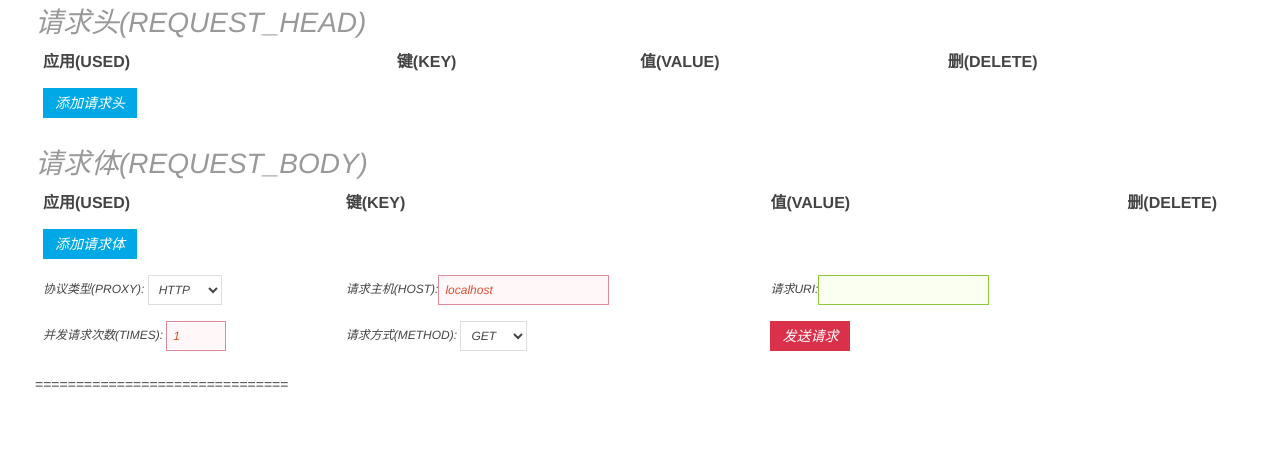
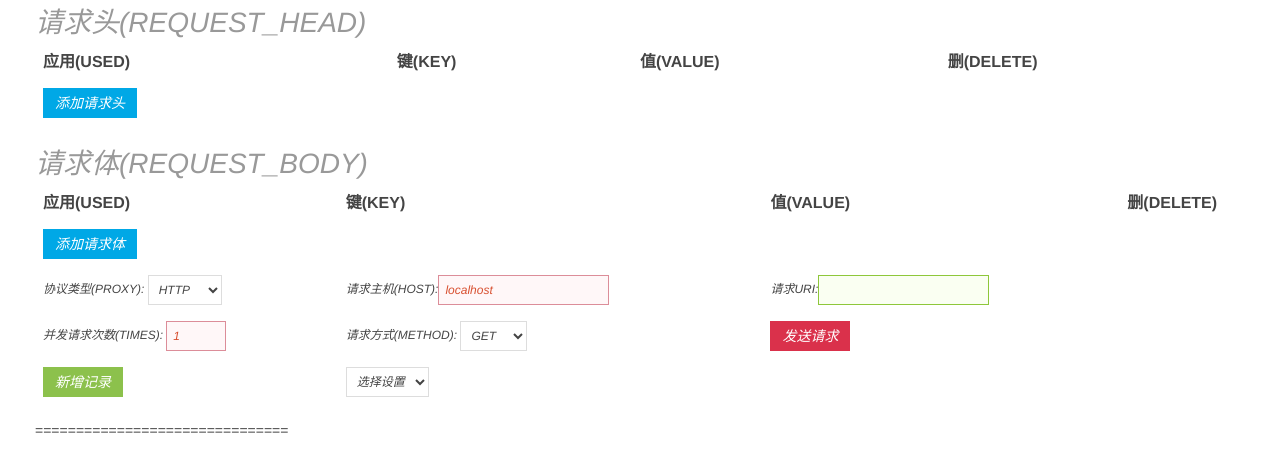
Before and after one commit to wyne1986/axios_api_test, a plain HTML site: page index.html in a window 1280 px wide. Drawn offline with Linux system fonts and the light colour scheme.

Commit message:
update, add history controller

```diff
--- a/index.html
+++ b/index.html
@@ -94,6 +94,21 @@
 									<button class="uk-button uk-button-danger" @click="send_request">发送请求</button>
 								</td>
 							</tr>
+							<tr>
+								<td>
+									<button class="uk-button uk-button-success" @click="save_request(1)">新增记录</button>
+								</td>
+								<td>
+									<select @change="select_request" v-model="selected_history">
+										<option value="0">选择设置</option>
+										<option :value="hkey" v-for="(his,hkey) in request_history" :key="hkey">{{his.req_proxy+'://'+his.req_host+his.req_uri+' ('+hkey+')'}}</option>
+									</select>
+								</td>
+								<td>
+									<button class="uk-button uk-button-success" @click="save_request(0)" v-if="selected_history!=0">替换保存</button>
+									<button class="uk-button uk-button-danger" @click="save_request(2)" v-if="selected_history!=0">删除记录</button>
+								</td>
+							</tr>
 							</tfoot>
 						</table>
 
@@ -173,7 +188,9 @@
             req_proxy:'http',
 			req_host:'localhost',
 			req_uri:'',
-			input_stop:false
+			input_stop:false,
+			request_history:{},
+            selected_history:0
 		},
 		mounted:function(){
             var rhead = localStorage.getItem('req_head');
@@ -188,6 +205,11 @@
             if(rhost)this.req_host = rhost;
             if(ruri)this.req_uri = ruri;
             if(rmethod)this.req_method = rmethod;
+            var history = localStorage.getItem('request_history');
+            if(history==null) history = '{}';
+            this.request_history = JSON.parse(history);
+            var selected = localStorage.getItem('selected_history');
+            if(selected!=null) this.selected_history = selected;
 		},
 		methods:{
 			add_req_head:function(){
@@ -220,6 +242,36 @@
                         }
 						break;
 				}
+			},
+			save_request:function(type){
+			    var dt = this.selected_history;
+			    var history = this.request_history;
+			    console.log(dt);
+                console.log(type);
+			    if(type==1){
+                    var date = new Date();
+                    dt = date.getFullYear()+'-'+(date.getMonth()+1)+'-'+date.getDate()+' '+date.getHours()+':'+date.getMinutes()+':'+date.getSeconds();
+				}
+				if(type==2){
+			        delete(history[dt]);
+                    this.selected_history = 0;
+				}else{
+                    history[dt] = {req_head:this.req_head,req_body:this.req_body,req_method:this.req_method,req_times:this.req_times,req_proxy:this.req_proxy,req_host:this.req_host,req_uri:this.req_uri};
+                    this.selected_history = dt;
+			    }
+                this.request_history = {};
+				this.request_history = history;
+			},
+            select_request:function(){
+			    if(this.selected_history!=0){
+			        this.req_head = this.request_history[this.selected_history].req_head;
+                    this.req_body = this.request_history[this.selected_history].req_body;
+                    this.req_times = this.request_history[this.selected_history].req_times;
+                    this.req_proxy = this.request_history[this.selected_history].req_proxy;
+                    this.req_host = this.request_history[this.selected_history].req_host;
+                    this.req_uri = this.request_history[this.selected_history].req_uri;
+				}
+                localStorage.setItem('selected_history',this.selected_history);
 			},
 			request_head:function(){
 			    var _this = this;
@@ -300,6 +352,13 @@
 				},
 				deep:true
 			},
+            request_history:{
+                handler:function(nval,oval){
+                    localStorage.setItem('request_history',JSON.stringify(nval));
+                    console.log(this.request_history);
+				},
+				deep:true
+			},
             req_method:function(nval,oval){
                 localStorage.setItem('req_method',nval);
             },
```
